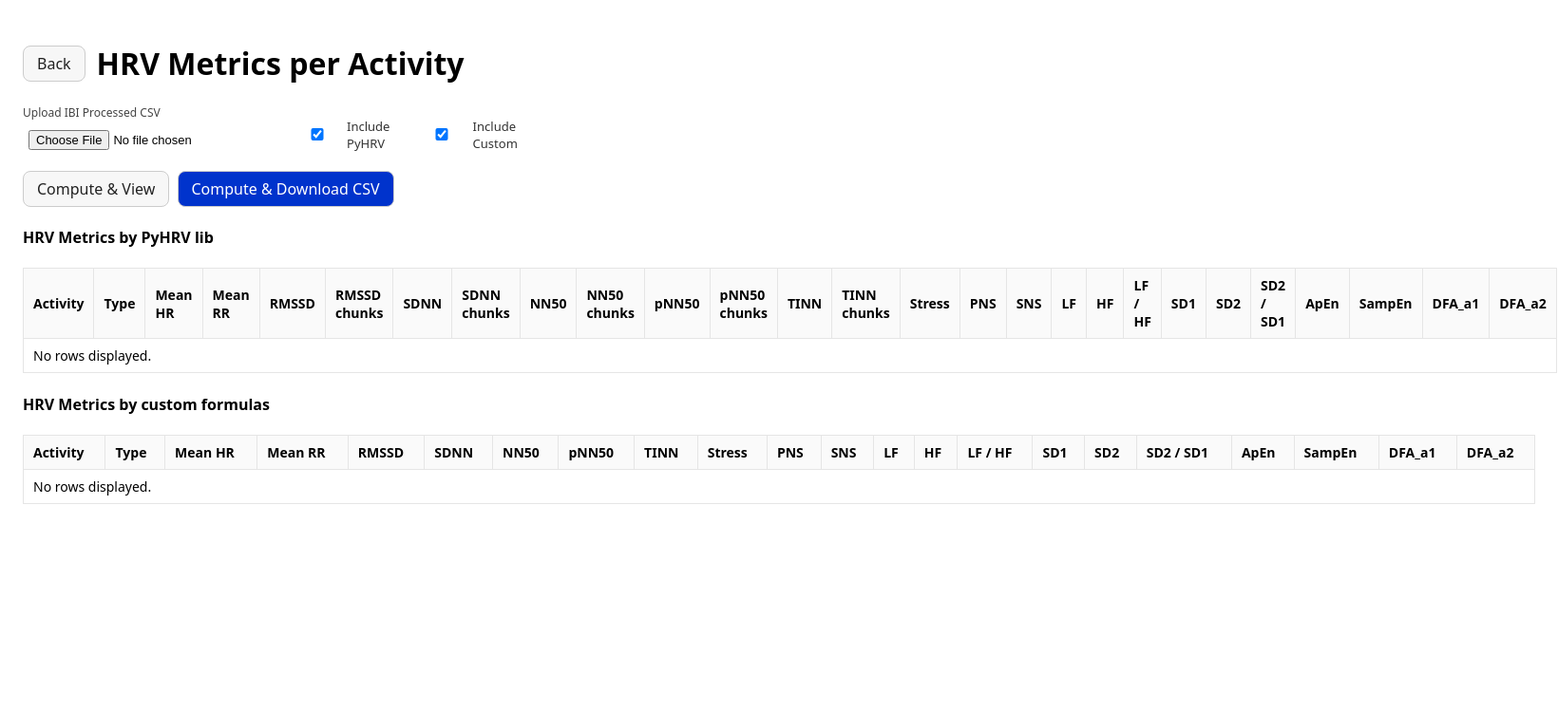
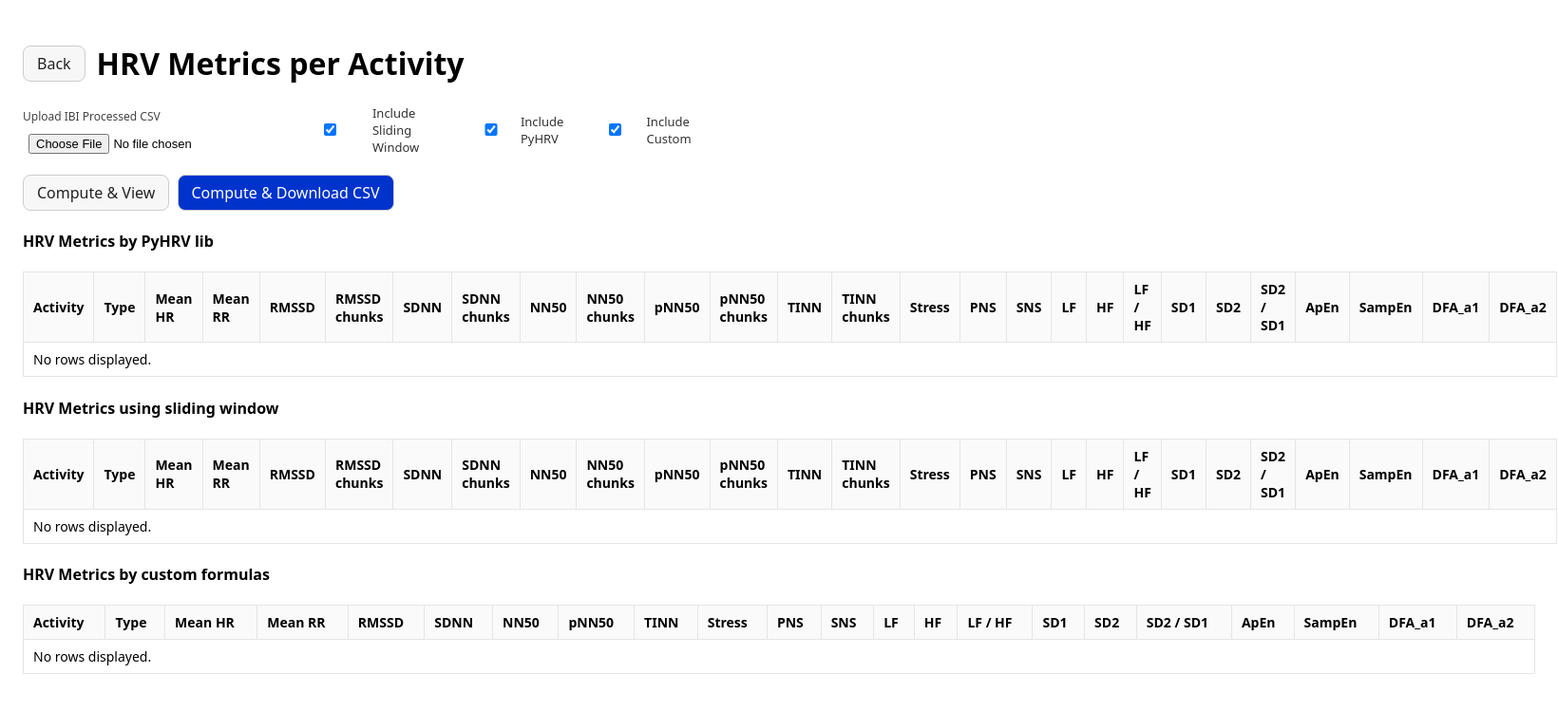
Before and after one commit to gorganraul23/data_analyzer, a Django app: page /data/hrv-metrics/ in a window 1640 px wide. Shown: the top 749 px of the page at 95% size. Run offline with Django 4.2, Linux system fonts and the light colour scheme.

Commit message:
sliding window, reformat code

```diff
--- a/data/views.py
+++ b/data/views.py
@@ -17,6 +17,8 @@ from .utils.parsers import parse_bool, excel_text
 
 from openpyxl import Workbook
 
+
+#<editor-fold desc="Get All - for test">
 
 # --------- Get All - for test ---------
 
@@ -48,11 +50,17 @@ def activity(request):
         activity_serializer = ActivitySerializer(data, many=True)
         return Response(activity_serializer.data)
 
+#</editor-fold>
+
+#<editor-fold desc="Index page">
 
 # --------- Index page ---------
 def data_index(request):
     return render(request, "data_index.html")
 
+#</editor-fold>
+
+#<editor-fold desc="Student - Activities page">
 
 # --------- Student - Activities page ---------
 
@@ -191,6 +199,9 @@ def student_activities_page(request):
     }
     return render(request, "student_activities.html", context)
 
+#</editor-fold>
+
+#<editor-fold desc="Sensor Heart Rate - Activities page">
 
 # --------- Sensor Heart Rate - Activities page ---------
 
@@ -343,14 +354,58 @@ def sensor_heart_rate_activities_page(request):
     }
     return render(request, "sensor_heart_rate_activities.html", context)
 
+#</editor-fold>
+
+#<editor-fold desc="HRV-Metrics page">
 
 # --------- HRV-Metrics page ---------
+
+def sliding_windows(data, window_size=120, step=30):
+    n = len(data)
+    if n == 0:
+        return
+    start = 0
+    while start + window_size <= n:
+        yield data[start:start + window_size]
+        start += step
+    # remainder
+    if start < n:
+        tail = data[-window_size:] if n >= window_size else data
+        yield tail
+
+def compute_windowed_metrics(act_id, act_type, ibi_list, id_list, hr_values=None, window_size=120, step=30):
+    rows = []
+    if len(ibi_list) < window_size:
+        return rows  # not enough data for one full window
+
+    for start in range(0, len(ibi_list) - window_size + 1, step):
+        end = start + window_size
+        ibi_window = ibi_list[start:end]
+        id_window = id_list[start:end]
+        hr_window = hr_values[start:end] if hr_values else []
+
+        print(start, end, len(ibi_window), len(id_window), len(hr_window))
+
+        metrics = compute_metrics_from_ibi_list_lib(ibi_window, id_window)
+        metrics.update(compute_metrics_from_hr_list(hr_window, ibi_window))
+
+        row = {
+            "activity_id": act_id,
+            "activityType": act_type,
+            "window_start": start + 1,
+            "window_end": end,
+            **{k: (None if pd.isna(v) else float(v)) for k, v in metrics.items()},
+        }
+        rows.append(row)
+
+    return rows
 
 @require_http_methods(["GET", "POST"])
 def hrv_metrics_page(request):
 
     results = []
     results_lib = []
+    results_lib_windows = []
     error = None
 
     if request.method == "POST" and request.FILES.get("file"):
@@ -394,6 +449,7 @@ def hrv_metrics_page(request):
         # parse checkboxes
         include_lib = request.POST.get("include_lib") == "1"
         include_custom = request.POST.get("include_custom") == "1"
+        include_window = request.POST.get("include_window") == "1"
 
         for act_id, g in df.groupby("activity_id", dropna=True):
             ibi_ms = g["value_ibi"].dropna().astype(float).values.tolist()
@@ -424,6 +480,10 @@ def hrv_metrics_page(request):
                 }
                 results_lib.append(row_lib)
 
+            # windowed metrics
+            windowed_rows = compute_windowed_metrics(act_id_int, act_types.get(act_id_int), ibi_ms, id_list, hr_values, window_size=120, step=30)
+            results_lib_windows.extend(windowed_rows)
+
         # sort by activity_id
         if include_custom:
             results.sort(key=lambda r: (r["activity_id"] is None, r["activity_id"]))
@@ -447,7 +507,9 @@ def hrv_metrics_page(request):
             w.writerow(headers)
 
             results_to_download = []
-            if include_custom and not include_lib:
+            if include_window:
+                results_to_download = results_lib_windows
+            elif include_custom and not include_lib:
                 results_to_download = results
             else:
                 results_to_download = results_lib
@@ -466,8 +528,14 @@ def hrv_metrics_page(request):
                 w.writerow(row)
             return resp
 
-    return render(request, "hrv_metrics.html", {"results": results, "results_lib": results_lib, "error": error})
+    return render(request, "hrv_metrics.html", {"results": results,
+                                                                   "results_lib": results_lib,
+                                                                   "results_lib_windows": results_lib_windows,
+                                                                   "error": error})
 
+#</editor-fold>
+
+#<editor-fold desc="HRV-Interpretation page">
 
 # --------- HRV-Interpretation page ---------
 
@@ -535,6 +603,9 @@ def hrv_interpretation_page(request):
 
     return render(request, "hrv_interpretation.html", {"results": results, "error": error})
 
+#</editor-fold>
+
+#<editor-fold desc="CSV Merging page">
 
 # --------- CSV Merging page ---------
 
@@ -563,3 +634,5 @@ def merge_csv_page(request):
             return resp
 
     return render(request, "merge_csv.html", {"error": error})
+
+#</editor-fold>
--- a/templates/hrv_metrics.html
+++ b/templates/hrv_metrics.html
@@ -40,6 +40,7 @@
           <input type="file" id="file" name="file" accept=".csv,.xls,.xlsx" required>
         </div>
         <div class="form-item checkboxes">
+          <label><input type="checkbox" name="include_window" value="1" checked>Include Sliding Window</label>
           <label><input type="checkbox" name="include_lib" value="1" checked>Include PyHRV</label>
           <label><input type="checkbox" name="include_custom" value="1" checked>Include Custom</label>
         </div>
@@ -89,6 +90,78 @@
       <tbody>
 	    {% if results_lib and results_lib|length %}
           {% for r in results_lib %}
+            <tr class="{% if r.activityType == 'delaygratification' %}highlight-row{% endif %}">
+              <td>{{ r.activity_id }}</td>
+              <td>{{ r.activityType }}</td>
+              <td>{{ r.mean_hr|floatformat:2 }}</td>
+              <td>{{ r.mean_rr|floatformat:2 }}</td>
+              <td>{{ r.rmssd|floatformat:3 }}</td>
+              <td>{{ r.rmssd_chunks|floatformat:3 }}</td>
+              <td>{{ r.sdnn|floatformat:3 }}</td>
+              <td>{{ r.sdnn_chunks|floatformat:3 }}</td>
+              <td>{{ r.nn50|floatformat:0 }}</td>
+              <td>{{ r.nn50_chunks|floatformat:0 }}</td>
+              <td>{{ r.pnn50|floatformat:3 }}</td>
+              <td>{{ r.pnn50_chunks|floatformat:3 }}</td>
+              <td>{{ r.tinn|floatformat:3 }}</td>
+              <td>{{ r.tinn_chunks|floatformat:3 }}</td>
+              <td>{{ r.stress_index|floatformat:2 }}</td>
+              <td>{{ r.pns_index|floatformat:3 }}</td>
+              <td>{{ r.sns_index|floatformat:3 }}</td>
+              <td>{{ r.lf|floatformat:3 }}</td>
+              <td>{{ r.hf|floatformat:3 }}</td>
+              <td>{{ r.lf_hf|floatformat:3 }}</td>
+              <td>{{ r.sd1|floatformat:3 }}</td>
+              <td>{{ r.sd2|floatformat:3 }}</td>
+              <td>{{ r.sd2_sd1|floatformat:3 }}</td>
+              <td>{{ r.ap_en|floatformat:3 }}</td>
+              <td>{{ r.samp_en|floatformat:3 }}</td>
+              <td>{{ r.dfa_a1|floatformat:3 }}</td>
+              <td>{{ r.dfa_a2|floatformat:3 }}</td>
+            </tr>
+          {% endfor %}
+        {% else %}
+          <tr><td colspan="28">No rows displayed.</td></tr>
+        {% endif %}
+      </tbody>
+    </table>
+
+    <h4>HRV Metrics using sliding window</h4>
+    <table>
+      <thead>
+          <tr>
+            <th>Activity</th>
+            <th>Type</th>
+            <th>Mean HR</th>
+            <th>Mean RR</th>
+            <th>RMSSD</th>
+            <th>RMSSD chunks</th>
+            <th>SDNN</th>
+            <th>SDNN chunks</th>
+            <th>NN50</th>
+            <th>NN50 chunks</th>
+            <th>pNN50</th>
+            <th>pNN50 chunks</th>
+            <th>TINN</th>
+            <th>TINN chunks</th>
+            <th>Stress</th>
+            <th>PNS</th>
+            <th>SNS</th>
+            <th>LF</th>
+            <th>HF</th>
+            <th>LF / HF</th>
+            <th>SD1</th>
+            <th>SD2</th>
+            <th>SD2 / SD1</th>
+            <th>ApEn</th>
+            <th>SampEn</th>
+            <th>DFA_a1</th>
+            <th>DFA_a2</th>
+          </tr>
+      </thead>
+      <tbody>
+	    {% if results_lib_windows and results_lib_windows|length %}
+          {% for r in results_lib_windows %}
             <tr class="{% if r.activityType == 'delaygratification' %}highlight-row{% endif %}">
               <td>{{ r.activity_id }}</td>
               <td>{{ r.activityType }}</td>
```
Also changed, not shown: data/utils/hrv.py (+10 -5 lines).
